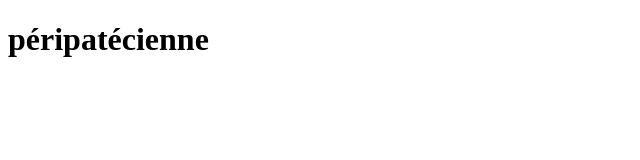
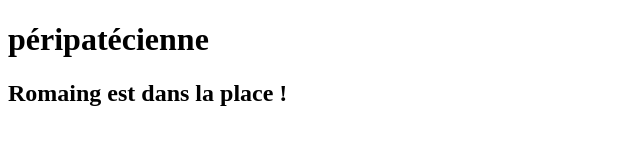
Before and after one commit to youpiwaza/demo-git, a website: page index.html in a window 1280 px wide. Shown: the whole page, without its empty margins (0-640 px from the left). Drawn offline with nearby package versions, Linux system fonts and the light colour scheme.

Commit message:
✨ADD: Romaing

```diff
--- a/index.html
+++ b/index.html
@@ -10,6 +10,7 @@
 	<h1 class="hey">
 		si je suis la
 	</h1>
+	<h2>Romaing est dans la place !</h2>
 	<script src="node_modules/jquery/dist/jquery.min.js"></script>
 	<script src="script.js"></script>
 </body>
```
